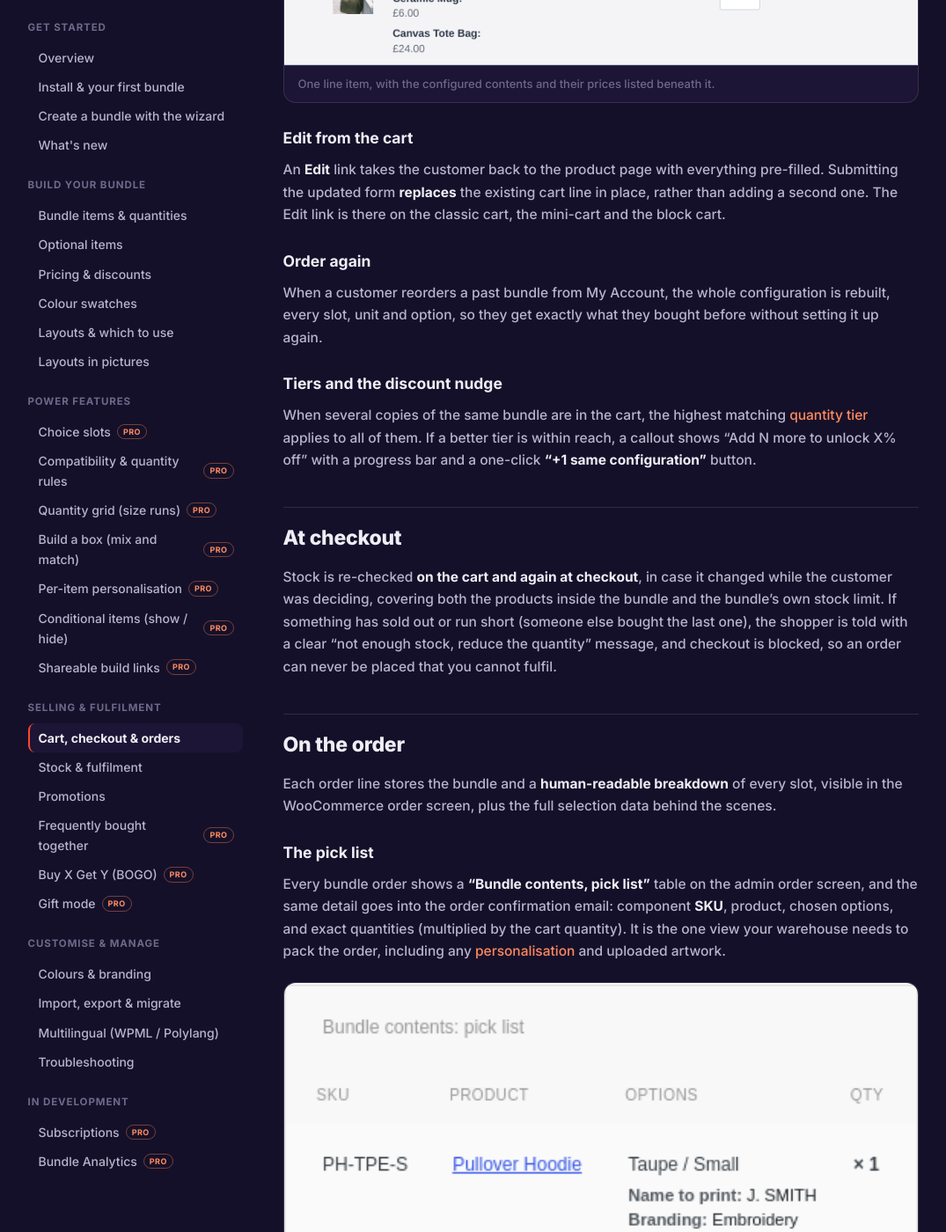
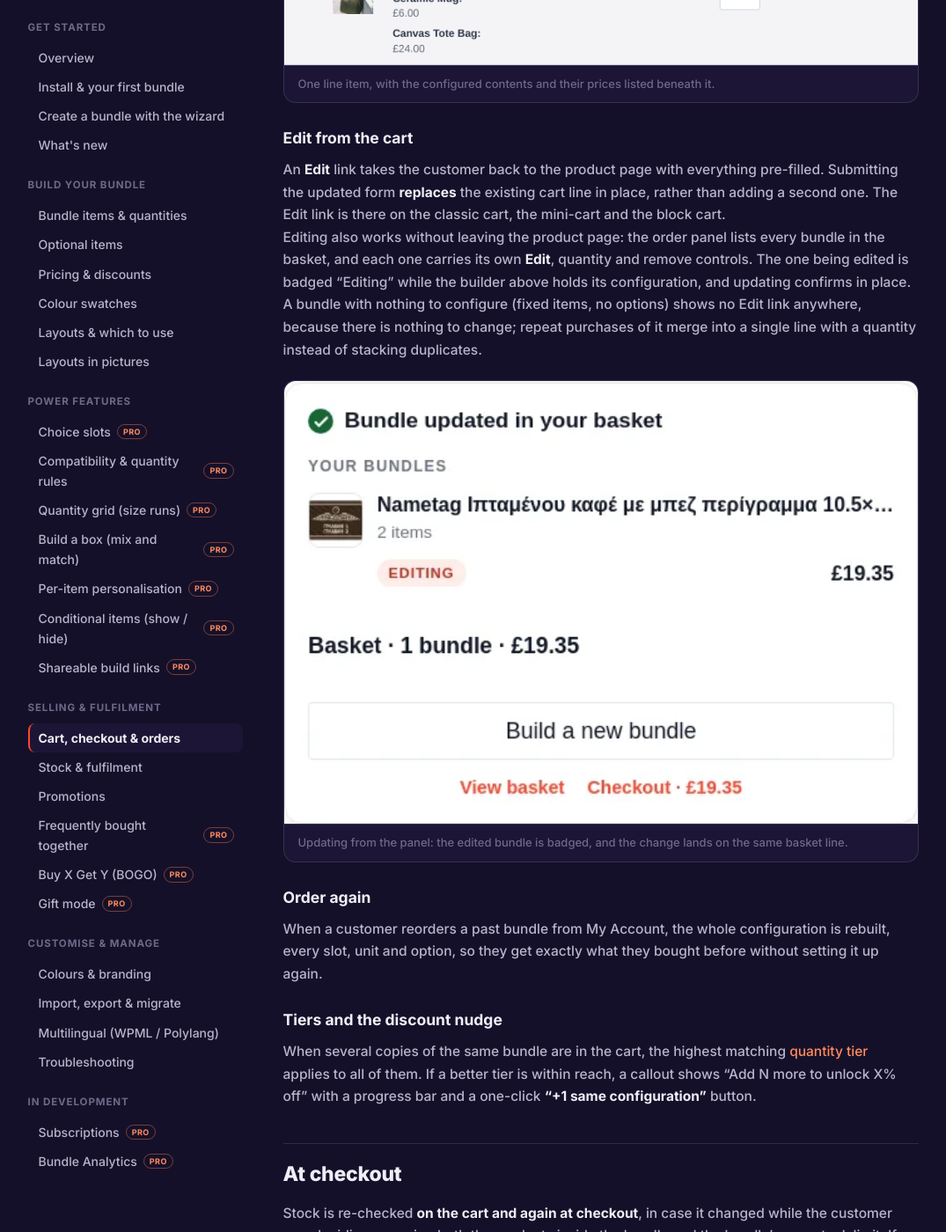
Before and after one commit to BundleBoss/website, a Jekyll site: the page built from docs/cart-checkout-orders.md, in a window 1280 px wide and 1400 px high, scrolled down 568 px. Shown: the whole window at 88% size, without its empty margins (95-1170 px from the left). Built offline with Jekyll 4.4.1, drawn with Linux system fonts in a browser that asks for light colours.

Commit message:
Docs: the order panel (4.9.0) — actionable tiers, on-page editing, the Bundle word
Pricing: quantity tiers are now actionable on the product page (the
How-many stepper, the order panel's per-bundle quantity controls, the
tier progress bar and the restated saving; fixed bundles merge repeat
adds). Cart & orders: editing works from the panel too, the edited
bundle is badged, and fixed bundles carry no Edit link since there is
nothing to change. Theming: the Bundle word setting (box, kit, hamper)
and how it flows through the storefront wording. What's new: both
entries. Two order-panel screenshots added.

HOLD the push until the 4.9.0 plugin release is live on wp.org.

```diff
--- a/docs/cart-checkout-orders.md
+++ b/docs/cart-checkout-orders.md
@@ -18,6 +18,15 @@ The whole bundle (every slot, unit and variation) is **one cart line**, with the
 ### Edit from the cart
 
 An **Edit** link takes the customer back to the product page with everything pre-filled. Submitting the updated form **replaces** the existing cart line in place, rather than adding a second one. The Edit link is there on the classic cart, the mini-cart and the block cart.
+
+Editing also works without leaving the product page: the order panel lists every bundle in the basket, and each one carries its own **Edit**, quantity and remove controls. The one being edited is badged "Editing" while the builder above holds its configuration, and updating confirms in place.
+
+A bundle with nothing to configure (fixed items, no options) shows no Edit link anywhere, because there is nothing to change; repeat purchases of it merge into a single line with a quantity instead of stacking duplicates.
+
+<figure>
+  <img src="/docs/img/order-panel-edit.webp" alt="The order panel after updating a bundle, with the edited box badged">
+  <figcaption>Updating from the panel: the edited bundle is badged, and the change lands on the same basket line.</figcaption>
+</figure>
 
 ### Order again
 
```
Also changed, not shown: docs/pricing.md (+7 -0 lines), docs/theming.md (+4 -0 lines), docs/whats-new.md (+2 -0 lines), docs/img/order-panel-edit.webp (added), docs/img/order-panel.webp (added).
